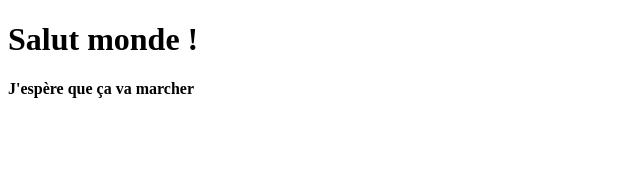
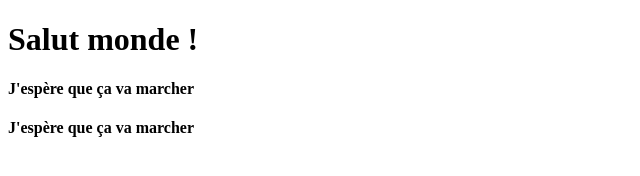
Before and after one commit to Smeagauthier/test-deploiement-netlify, a plain HTML site: page index.html in a window 1280 px wide. Shown: the whole page, without its empty margins (0-640 px from the left). Drawn offline with Linux system fonts and the light colour scheme.

Commit message:
deuxieme commit

```diff
--- a/index.html
+++ b/index.html
@@ -8,5 +8,6 @@
 <body>
     <h1>Salut monde ! </h1>
     <h4>J'espère que ça va marcher</h4>
+    <h4>J'espère que ça va marcher</h4>
 </body>
 </html>
```
